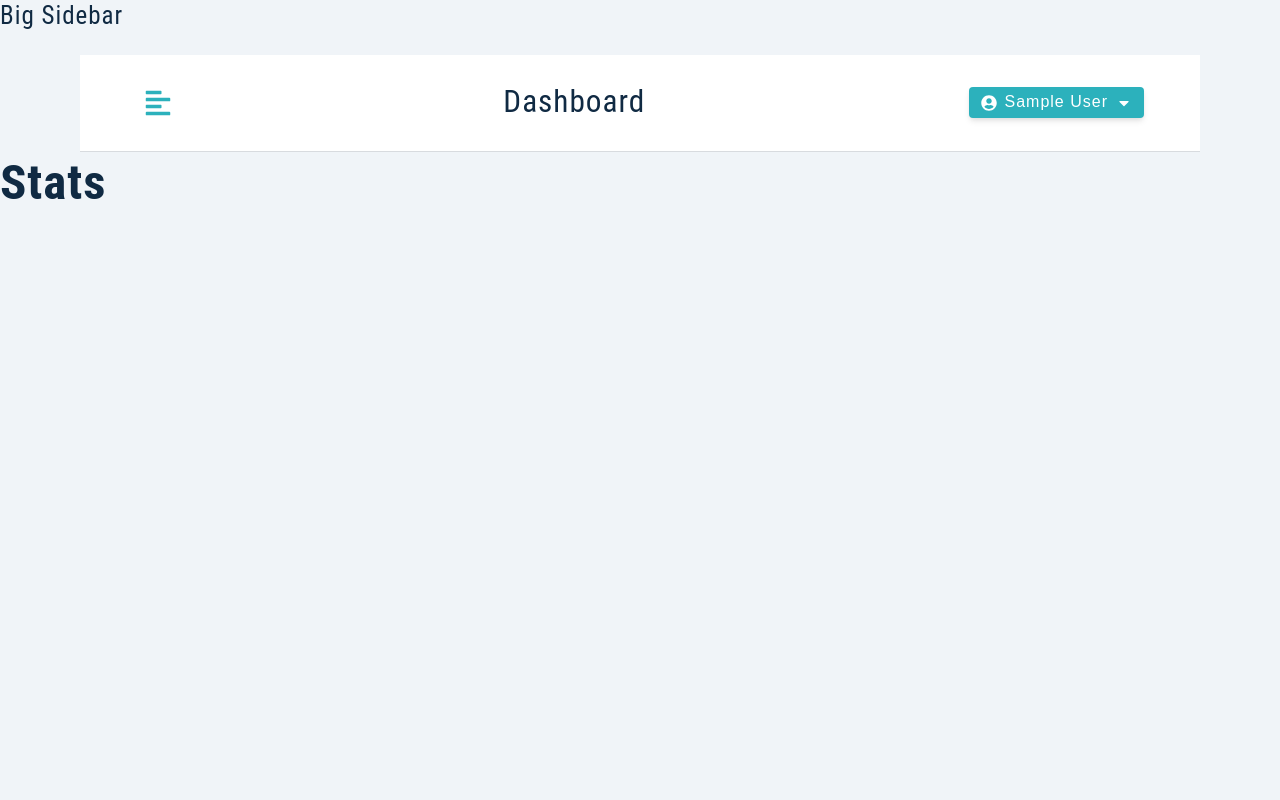
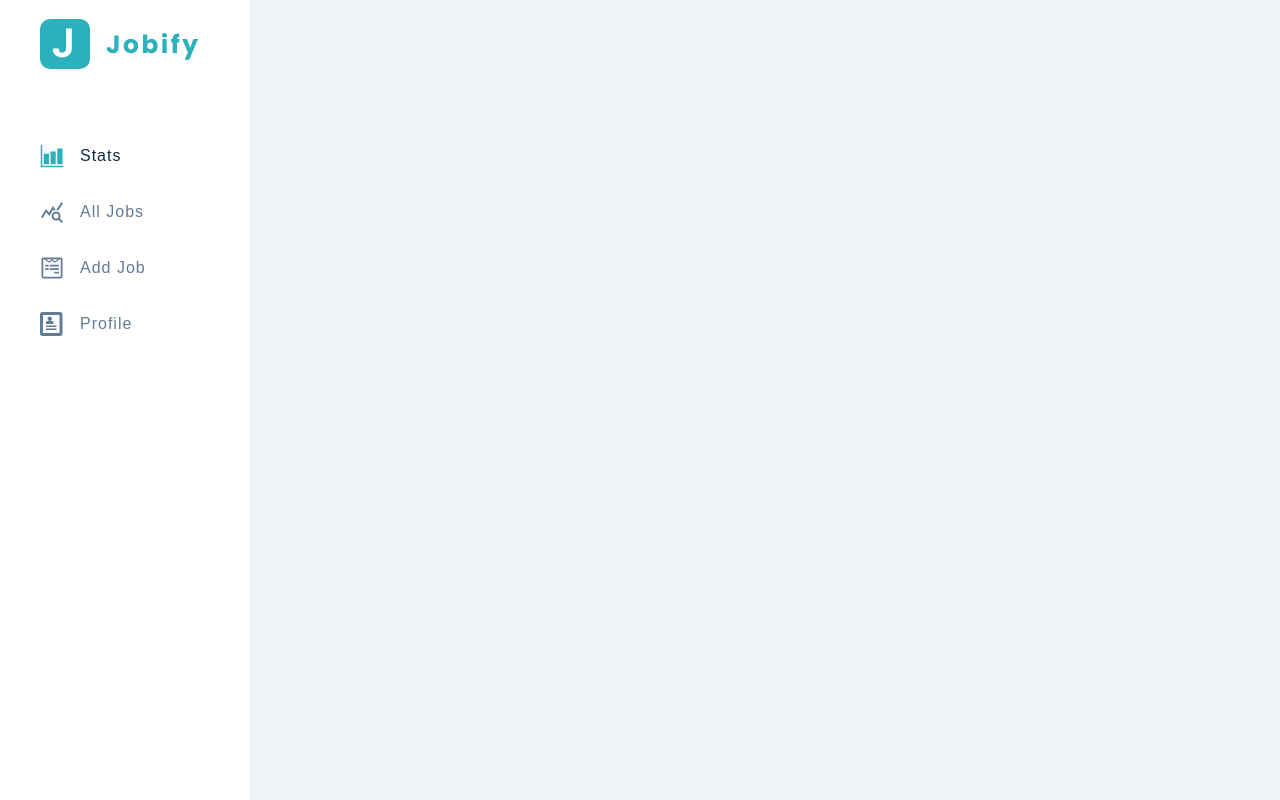
Before and after one commit to adhikarisushant/client-jobber, a React (Create React App) app: page / in a window 1280 px wide. Shown: the top 800 px of the page. Built offline with nearby package versions, Linux system fonts and the light colour scheme; sample sign-in values are in the browser's storage.

Commit message:
Big Sidebar

```diff
--- a/src/components/BigSidebar.js
+++ b/src/components/BigSidebar.js
@@ -1,11 +1,27 @@
-import Wrapper from "../assets/wrappers/BigSidebar"
+import { useAppContext } from '../context/appContext'
+import NavLinks from './NavLinks'
+import Logo from '../components/Logo'
+import Wrapper from '../assets/wrappers/BigSidebar'
 
 const BigSidebar = () => {
-    return (
-        <Wrapper>
-            <h4>big sidebar</h4>
-        </Wrapper>
-    )
+  const { showSidebar } = useAppContext()
+  return (
+    <Wrapper>
+      <div
+        className={
+          showSidebar ? 'sidebar-container' : 'sidebar-container show-sidebar'
+        }
+      >
+        <div className='content'>
+          <header>
+            <Logo />
+          </header>
+          <NavLinks />
+        </div>
+      </div>
+    </Wrapper>
+)
+
 }
 
 export default BigSidebar
--- /dev/null
+++ b/src/components/NavLinks.js
@@ -0,0 +1,28 @@
+import { NavLink } from 'react-router-dom'
+import links from '../utils/links'
+
+const NavLinks = ({ toggleSidebar }) => {
+  return (
+    <div className='nav-links'>
+      {links.map((link) => {
+        const { text, path, id, icon } = link
+
+        return (
+          <NavLink
+            to={path}
+            key={id}
+            onClick={toggleSidebar}
+            className={({ isActive }) =>
+              isActive ? 'nav-link active' : 'nav-link'
+            }
+          >
+            <span className='icon'>{icon}</span>
+            {text}
+          </NavLink>
+        )
+      })}
+    </div>
+  )
+}
+
+export default NavLinks
--- a/src/components/SmallSidebar.js
+++ b/src/components/SmallSidebar.js
@@ -1,9 +1,8 @@
 import Wrapper from '../assets/wrappers/SmallSidebar'
 import { FaTimes } from 'react-icons/fa'
 import { useAppContext } from '../context/appContext'
-import links from '../utils/links'
-import { NavLink } from 'react-router-dom'
 import Logo from './Logo'
+import NavLinks from './NavLinks'
 
 const SmallSidebar = () => {
     const {showSidebar, toggleSidebar} = useAppContext()
@@ -17,18 +16,7 @@
             <header>
               <Logo />
             </header>
-            <div className='nav-links'>
-                {links.map((link) => {
-                    const {text, path, id, icon} =link
-
-                    return <NavLink to={path} key={id} onClick={toggleSidebar} className={({isActive}) => isActive ? 'nav-link active' : 'nav-link'}>
-                        <span className="icon">{icon}</span>
-                        {text}
-                    </NavLink>
-
-
-                })}
-            </div>
+            <NavLinks toggleSidebar={toggleSidebar} />
           </div>
         </div>
       </Wrapper>
```
Also changed, not shown: src/components/Navbar.js (line endings or trailing spaces).
